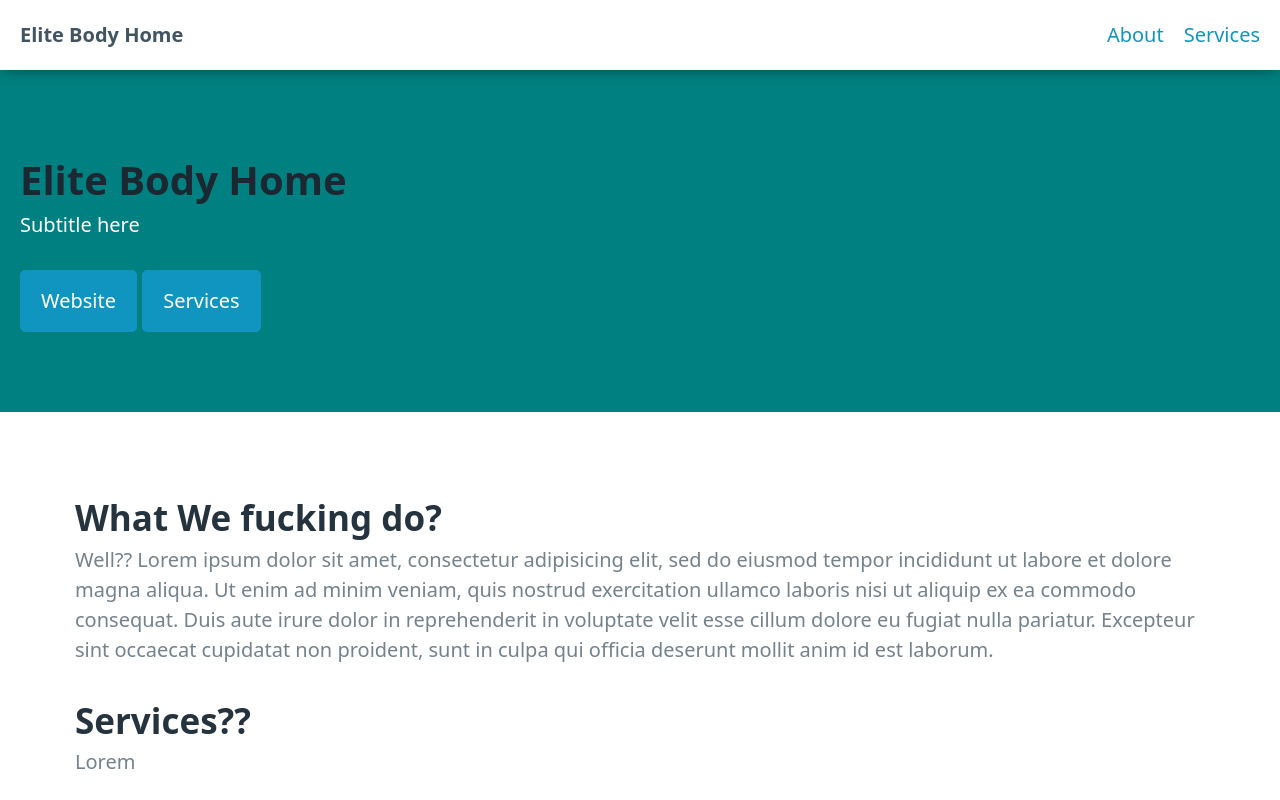
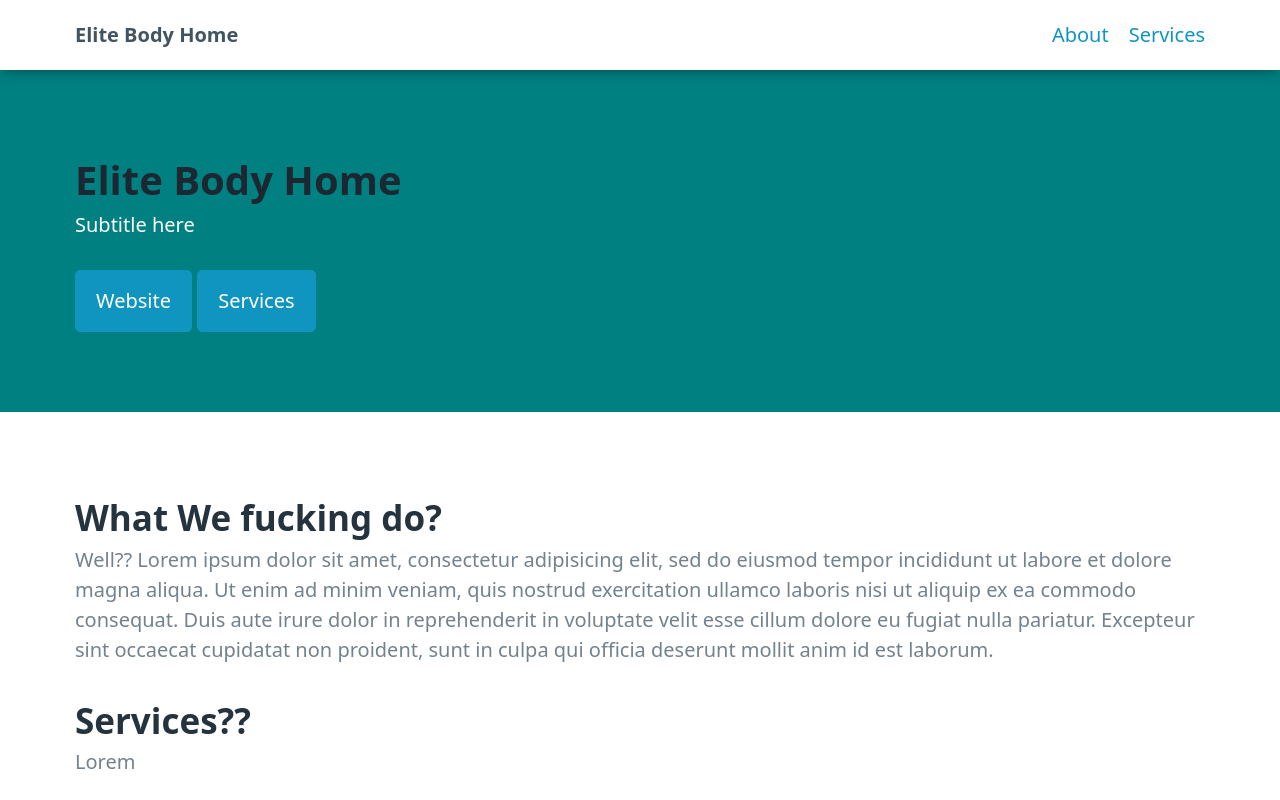
Before and after one commit to nedalturas/Elite-Body-Home, a plain HTML site: page index.html in a window 1280 px wide. Shown: the top 800 px of the page. Drawn offline with nearby package versions, Linux system fonts and the light colour scheme.

Commit message:
about to customize the theme but no time for now, brb

```diff
--- a/css/styles.css
+++ b/css/styles.css
@@ -7,7 +7,7 @@ html,body{
 	box-sizing: border-box;
 }
 
-nav{
+.nav{
 	-webkit-box-shadow: 0px 0px 16px -4px rgba(0,0,0,0.75);
 	-moz-box-shadow: 0px 0px 16px -4px rgba(0,0,0,0.75);
 	box-shadow: 0px 0px 16px -4px rgba(0,0,0,0.75);
--- a/index.html
+++ b/index.html
@@ -12,8 +12,8 @@
 </head>
 <body>
 
-
-	<nav class="container-fluid">
+	<div class="nav">
+		<nav class="container">
 			<ul>
 				<li>
 					<strong>Elite Body Home</strong>
@@ -27,19 +27,20 @@
 				<li><a href="#">Services</a></li>
 			</ul>
 		</nav>
+	</div>
+	<header class="">
+		<div class="container">
 
-	<header class="container-fluid">
 
-		<hgroup class="">
+		<hgroup class="container">
 			<h1>Elite Body Home</h1>
 			<h3 class="contrast">Subtitle here</h3>
-
-
-
 		</hgroup>
 		<a href="#" role="button">Website</a>
 		<a href="#" role="button">Services</a>
 
+
+		</div>
 	</header>
 
 	<main class="container">
```
Lines whose indentation alone changed are shown as unchanged.
